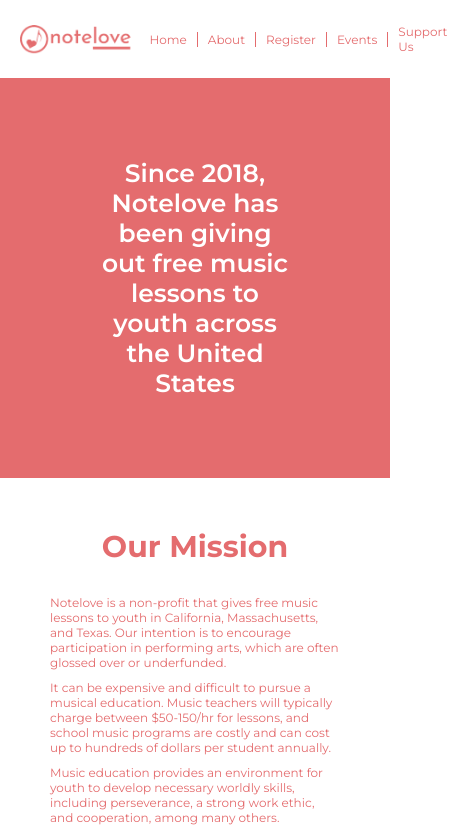
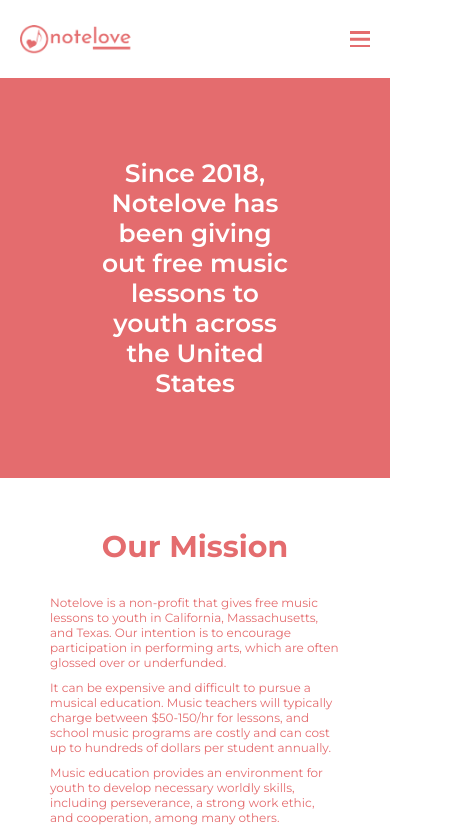
Before and after one commit to LeoYZhang/NoteloveHouston, a React (Create React App) app: page /about in a window 390 px wide. Shown: the top 836 px of the page, 457 px wide, since content can reach past the window. Built offline with nearby package versions, Linux system fonts and the light colour scheme.

Commit message:
mobile navbar

```diff
--- a/src/components/Navbar.js
+++ b/src/components/Navbar.js
@@ -5,6 +5,17 @@
 
 export default function Navbar() {
   const [aboutDropState, setAboutDropState] = useState(false);
+  const [hamburgerState, setHamburgerState] = useState(false);
+
+  if(!hamburgerState)
+    document.body.style.overflow = "visible";
+  const toggleHamburger = () => {
+    setHamburgerState(!hamburgerState);
+    if(!hamburgerState)
+      document.body.style.overflow = "hidden";
+    else
+      document.body.style.overflow = "visible";
+  }
 
   return (
     <div className={styles.Navbar}>
@@ -13,6 +24,7 @@
           <img src={logo} alt='Notelove Logo' className={styles.logo} />
         </Link>
       </div>
+
       <div className={styles.pages}>
         <div className={styles.page}>
           <Link to='/' className={styles.link}>Home</Link>
@@ -41,6 +53,48 @@
           <Link to='/donate' className={styles.link}>Support Us</Link>
         </div>
       </div>
+
+      <div className={`${styles.hamburger} ${hamburgerState && styles.hamburger_active}`} onClick={toggleHamburger}>
+          <span className={`${styles.hamburger_line_1} ${styles.hamburger_line}`}></span>
+          <span className={`${styles.hamburger_line_2} ${styles.hamburger_line}`}></span>
+          <span className={`${styles.hamburger_line_3} ${styles.hamburger_line}`}></span>
+      </div>
+
+      <div className={`${styles.mobile} ${!hamburgerState && styles.mobile_hidden}`}>
+        <div className={`${styles.mobile_pages} ${!hamburgerState && styles.mobile_pages_hidden}`}>
+          <div className={styles.mobile_page}>
+            <Link to='/' className={styles.mobile_link}>Home</Link>
+          </div>
+
+          <div className={styles.mobile_page}>
+            <Link to='/about' className={styles.mobile_link}>About</Link>
+          </div>
+
+          <div className={styles.mobile_page}>
+            <Link to='/about/faq' className={styles.mobile_link}>FAQ</Link>
+          </div>
+
+          <div className={styles.mobile_page}>
+            <Link to='/about/directors' className={styles.mobile_link}>Directors</Link>
+          </div>
+
+          <div className={styles.mobile_page}>
+            <Link to='/about/instructors' className={styles.mobile_link}>Instructors</Link>
+          </div>
+
+          <div className={styles.mobile_page}>
+            <Link to='/register' className={styles.mobile_link}>Register</Link>
+          </div>
+
+          <div className={styles.mobile_page}>
+            <Link to='/events' className={styles.mobile_link}>Events</Link>
+          </div>
+
+          <div className={styles.mobile_page}>
+            <Link to='/donate' className={styles.mobile_link}>Support Us</Link>
+          </div>
+        </div>
+      </div>
     </div>
   );
 }
--- a/src/components/Navbar.module.scss
+++ b/src/components/Navbar.module.scss
@@ -3,6 +3,7 @@
 .Navbar {
   display: flex;
   padding: 2rem;
+  align-items: center;
 }
 
 .logoContainer {
@@ -14,6 +15,112 @@
   margin-top: .5rem;
 }
 
+.pages {
+  display: none;
+}
+
+.hamburger{
+  display: flex;
+  flex-direction: column;
+  align-items: center;
+  width: 2rem;
+  position: relative;
+  height: 2rem;
+
+  &_line {
+    width: 100%;
+    height: .25rem;
+    background-color: $pink;
+    position: absolute;
+    transition: all .3s;
+  }
+
+  &_line_1 {
+    top: 10%;
+  }
+
+  &_active &_line_1 {
+    top: 50%;
+    transform: translateY(-50%) rotate(45deg);
+  }
+
+  &_line_2 {
+    top: 50%;
+    transform: translateY(-50%);
+  }
+
+  &_active &_line_2 {
+    width: 0;
+  }
+
+  &_line_3 {
+    bottom: 10%;
+  }
+
+  &_active &_line_3 {
+    bottom: 50%;
+    transform: translateY(50%) rotate(-45deg);
+  }
+}
+
+.mobile {
+  display: flex;
+  flex-direction: column;
+  position: fixed;
+  top: 7.5rem;
+  left: 0;
+  width: 100vw;
+  height: calc(100vh - 7.5rem);
+  background-color: white;
+
+  &_pages {
+    display: flex;
+    flex-direction: column;
+    flex: 1;
+
+    &:first-child {
+      border-top: 1px solid $pink;
+    }
+
+    & > * {
+      border-bottom: 1px solid $pink;
+    }
+
+    &:last-child {
+      border-bottom: none;
+    }
+
+    &_hidden {
+      display: none;
+    }
+  }
+
+  &_page {
+    flex: 1;
+    display: flex;
+    align-items: center;
+    justify-content: center;
+    width: 100%;
+  }
+
+  &_link {
+    font-size: 1.5rem;
+    color: $pink;
+    text-decoration: none;
+
+    &:hover {
+      color :$dark-pink;
+    }
+  }
+
+  &_hidden {
+    position: relative;
+    width: fit-content;
+    height: fit-content;
+  }
+}
+
+@media (min-width: 768px) {
   .pages {
     display: flex;
     align-items: center;
@@ -64,3 +171,12 @@
       display: none;
     }
   }
+
+  .hamburger {
+    display: none;
+  }
+
+  .mobile {
+    display: none;
+  }
+}
--- a/src/index.css
+++ b/src/index.css
@@ -1,11 +1,8 @@
-* {
+*, *::before, *::after {
     font-family: 'Montserrat', sans-serif;
     margin: 0;
     padding: 0;
-}
-
-html {
-    overflow-x: hidden;
+    box-sizing: border-box;
 }
 
 @media (min-width: 320px) {
```
Lines whose indentation alone changed are shown as unchanged.
